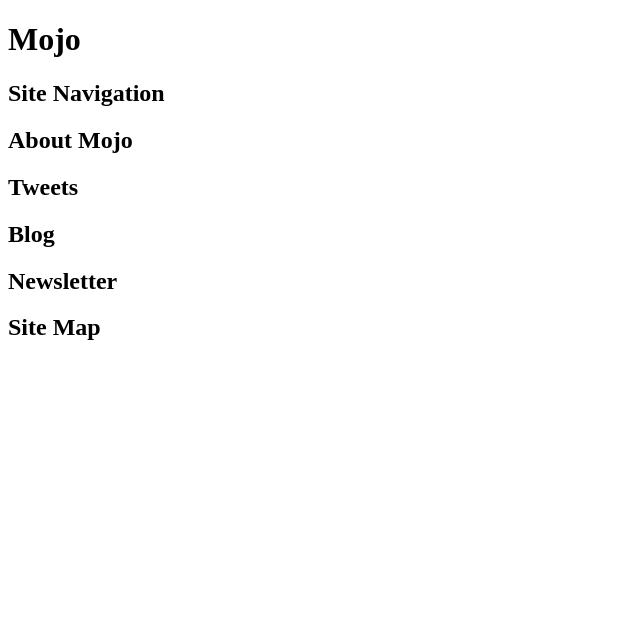
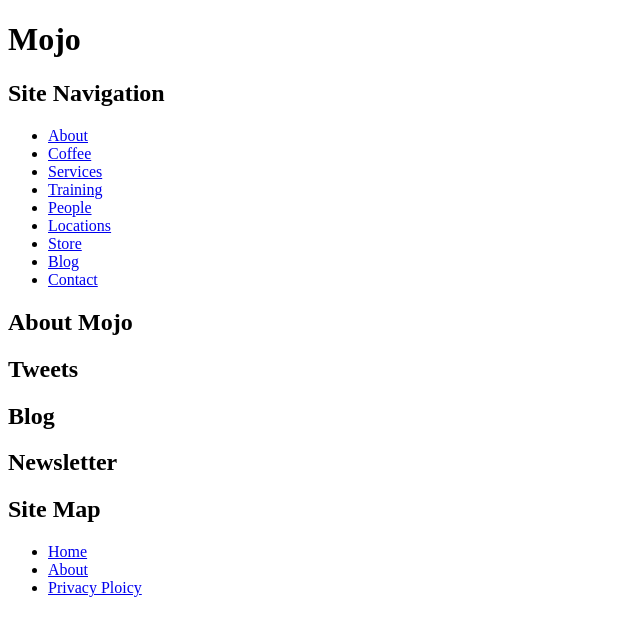
Before and after one commit to NigelEarle/feeling-fine, a plain HTML site: page index.html in a window 1280 px wide. Shown: the whole page, without its empty margins (0-640 px from the left). Drawn offline with Linux system fonts and the light colour scheme.

Commit message:
Creating links.

```diff
--- a/index.html
+++ b/index.html
@@ -9,6 +9,17 @@
 	  <h1>Mojo</h1> <!--todo: add logo image-->
 	  <nav>
 	    <h2>Site Navigation</h2>
+	    <ul>
+	      <li><a href="/about">About</a></li>
+	      <li><a href="/coffee">Coffee</a></li>
+	      <li><a href="/services">Services</a></li>
+	      <li><a href="/training">Training</a></li>
+	      <li><a href="/people">People</a></li>
+	      <li><a href="/locations">Locations</a></li>
+	      <li><a href="store">Store</a></li>
+	      <li><a href="blog">Blog</a></li>
+	      <li><a href="contact>">Contact</a></li>
+	    </ul>
 	  </nav>
 	</header>
 	<main>
@@ -41,6 +52,11 @@
 	  <!--footer content here-->
 	  <nav>
 	    <h2>Site Map</h2>
+	    <ul>
+	      <li><a href="/">Home</a></li>
+	      <li><a href="/about">About</a></li>
+	      <li><a href="/privacy">Privacy Ploicy</a></li>
+	    </ul>
 	  </nav>
 	</footer>
   </body>
```
